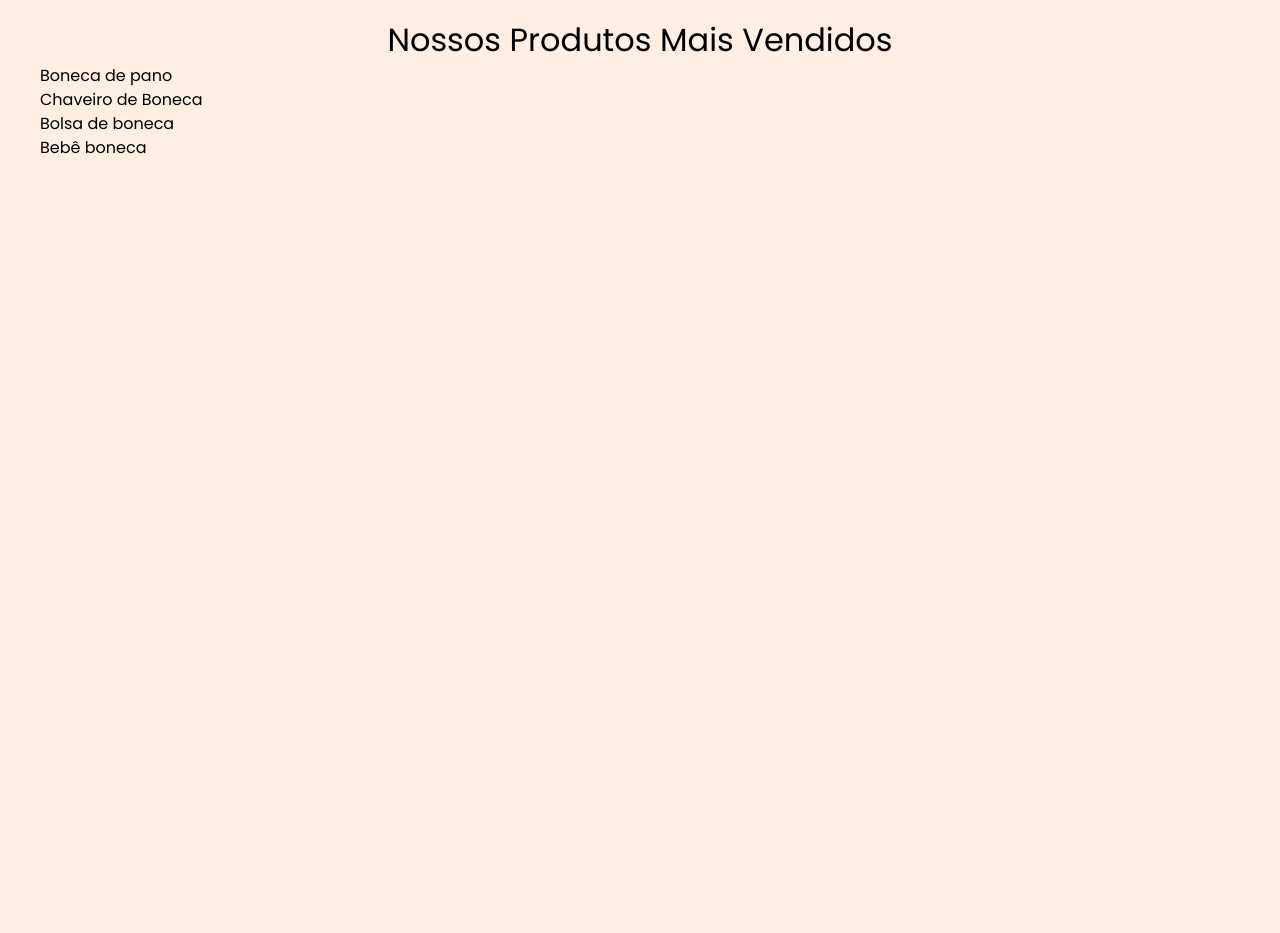
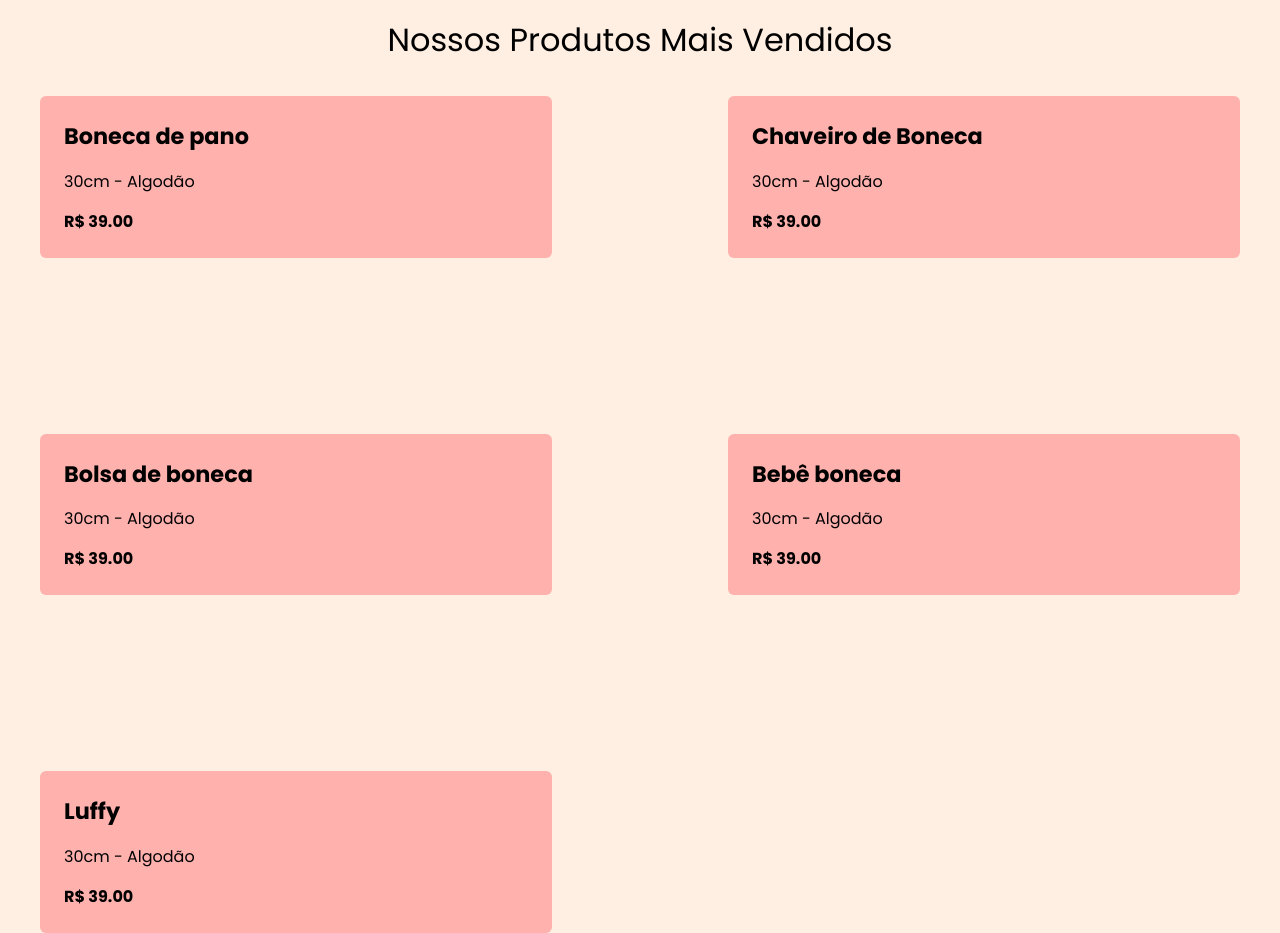
Before and after one commit to ruanvictordev/encantos-artesanais, an Angular app: page /userpage in a window 1280 px wide. Shown: the part 920-1853 px from the top of the page. Before the commit the page ends 1080 px from the top, so only its background shows below. Built offline with nearby package versions, Linux system fonts and the light colour scheme; a web font is replaced by a local one.

Commit message:
:art: [STYLE] Create a Product Style.

```diff
--- a/src/app/userpage/products-section/products-section.component.html
+++ b/src/app/userpage/products-section/products-section.component.html
@@ -7,5 +7,15 @@
         <p class="text-50px text-center">Nossos Produtos Mais Vendidos</p>
     </div>
 
-    <div *ngFor="let produto of produtos">{{ produto.nome }}</div>
+    <div class="grid grid-cols-2 gap-44 mt-8 max-md:grid-cols-1 max-md:gap-14">
+        <div *ngFor="let produto of produtos" class="flex bg-p-color rounded-md p-6">
+            <div class="flex flex-col items-start gap-4">
+                <h1 class="font-bold text-35px">{{ produto.nome }}</h1>
+                <div class="flex">
+                    <p>{{ produto.tamanho }} - {{ produto.tecido }}</p>
+                </div>
+                <h1 class="font-bold text-30px">R$ {{ produto.preco.toFixed(2) }}</h1>
+            </div>
+        </div>
+    </div>
 </section>
--- a/src/app/userpage/products-section/produtos.ts
+++ b/src/app/userpage/products-section/produtos.ts
@@ -17,4 +17,5 @@ export const produtos: IProduto[] = [
     { id: 2, nome: "Chaveiro de Boneca", tamanho: "30cm", tecido: "Algodão", descricao: "Boneca bonita", preco: 39.00, imagem: "./assets/mouse-3.jpg" },
     { id: 3, nome: "Bolsa de boneca", tamanho: "30cm", tecido: "Algodão", descricao: "Boneca bonita", preco: 39.00, imagem: "./assets/mouse-3.jpg" },
     { id: 4, nome: "Bebê boneca", tamanho: "30cm", tecido: "Algodão", descricao: "Boneca bonita", preco: 39.00, imagem: "./assets/mouse-3.jpg" },
+    { id: 5, nome: "Luffy", tamanho: "30cm", tecido: "Algodão", descricao: "Boneca bonita", preco: 39.00, imagem: "./assets/mouse-3.jpg" },
 ]
```
